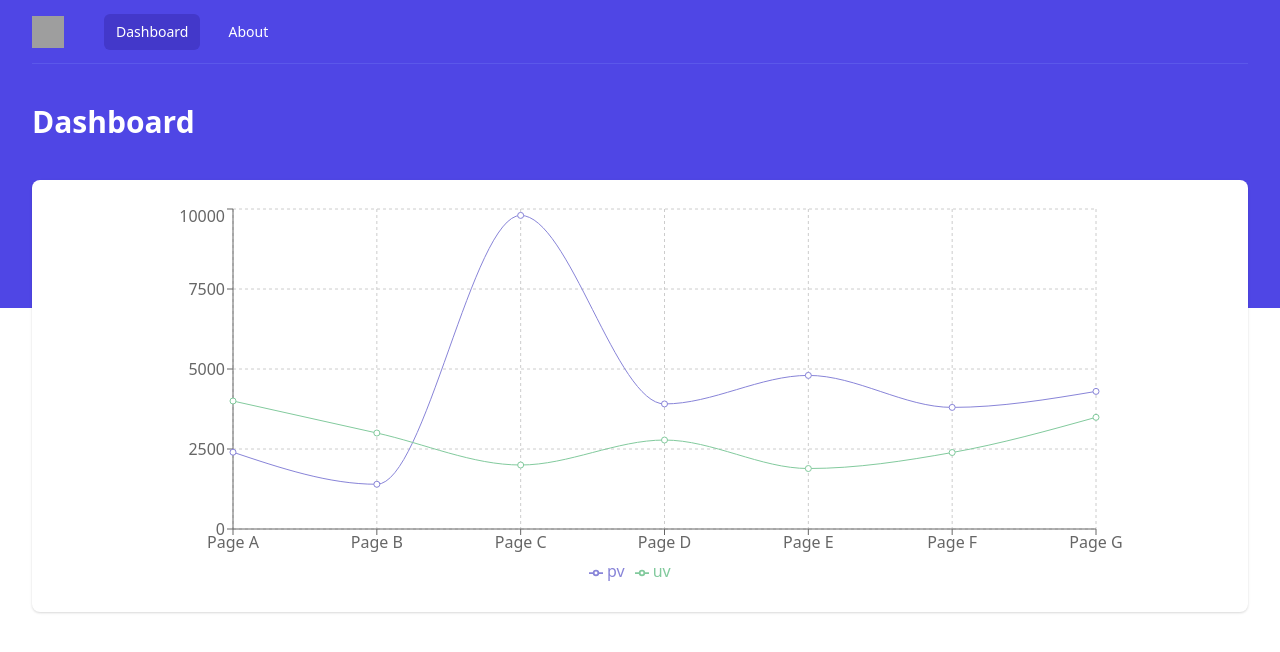
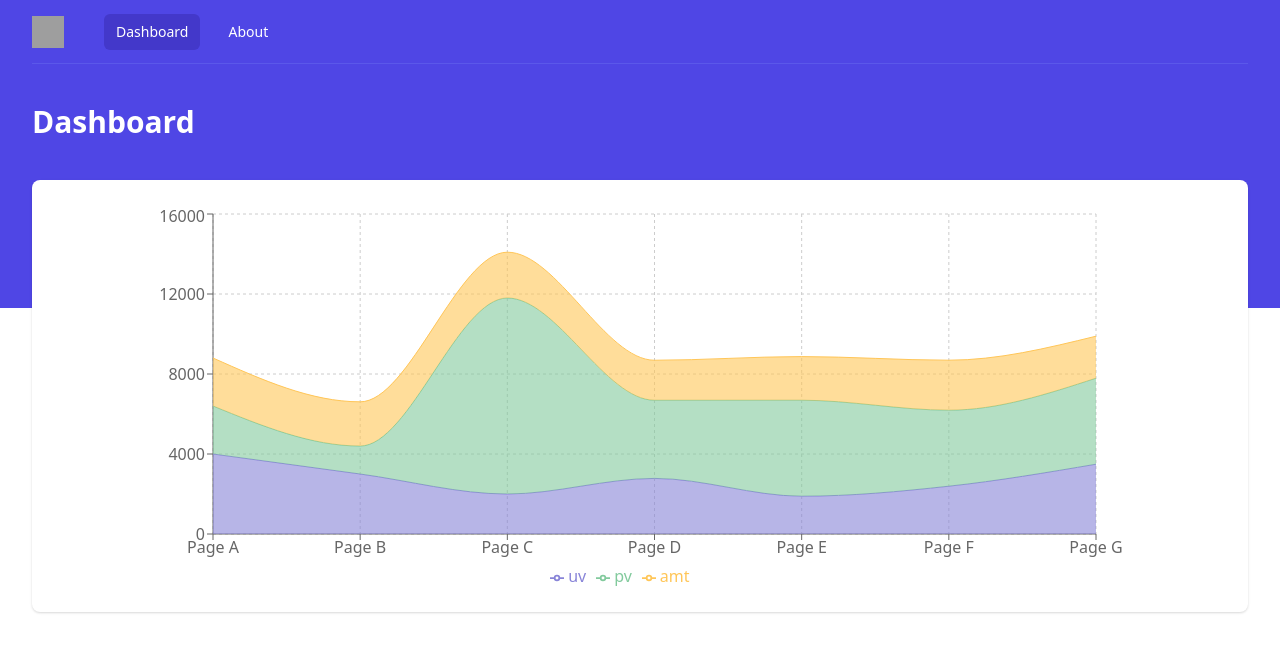
Before and after one commit to SamuelAl/SWENG_measuring_se, a React (Create React App) app in the folder web_app/measuring_se/: page / in a window 1280 px wide. Shown: the top 652 px of the page. Built offline with nearby package versions, Linux system fonts and the light colour scheme; grey boxes are pictures that could not be loaded.

Commit message:
Visualization using Area chart

```diff
--- a/web_app/measuring_se/src/Components/DataChart.js
+++ b/web_app/measuring_se/src/Components/DataChart.js
@@ -1,5 +1,5 @@
 import React from 'react'
-import { LineChart, Line, XAxis, YAxis, CartesianGrid, Tooltip, Legend, ResponsiveContainer } from 'recharts';
+import { AreaChart, Area, XAxis, YAxis, CartesianGrid, Tooltip, Legend, ResponsiveContainer } from 'recharts';
 
 
 const data = [
@@ -51,13 +51,13 @@ export default function DataChart() {
     return (
         <div className="h-96 w-10/12">
             <ResponsiveContainer>
-            <LineChart
+                <AreaChart
                     data={data}
                     margin={{
-                    top: 5,
+                        top: 10,
                         right: 30,
-                    left: 20,
-                    bottom: 5,
+                        left: 0,
+                        bottom: 0,
                     }}
                 >
                     <CartesianGrid strokeDasharray="3 3" />
@@ -65,9 +65,10 @@ export default function DataChart() {
                     <YAxis />
                     <Tooltip />
                     <Legend />
-                <Line type="monotone" dataKey="pv" stroke="#8884d8" activeDot={{ r: 8 }} />
-                <Line type="monotone" dataKey="uv" stroke="#82ca9d" />
-            </LineChart>
+                    <Area type="monotone" dataKey="uv" stackId="1" stroke="#8884d8" fill="#8884d8" />
+                    <Area type="monotone" dataKey="pv" stackId="1" stroke="#82ca9d" fill="#82ca9d" />
+                    <Area type="monotone" dataKey="amt" stackId="1" stroke="#ffc658" fill="#ffc658" />
+                </AreaChart>
             </ResponsiveContainer>
 
         </div>
```
Lines whose indentation alone changed are shown as unchanged.
